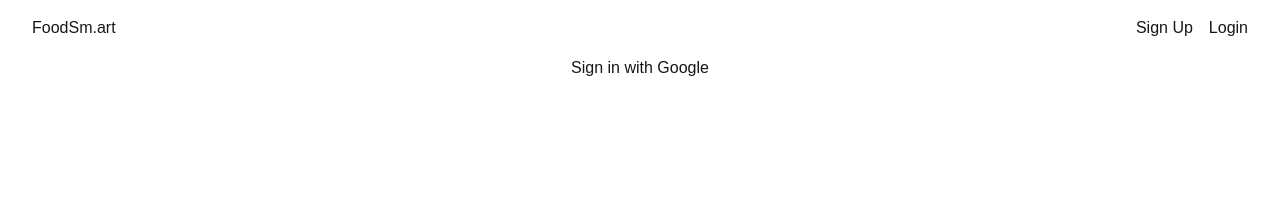
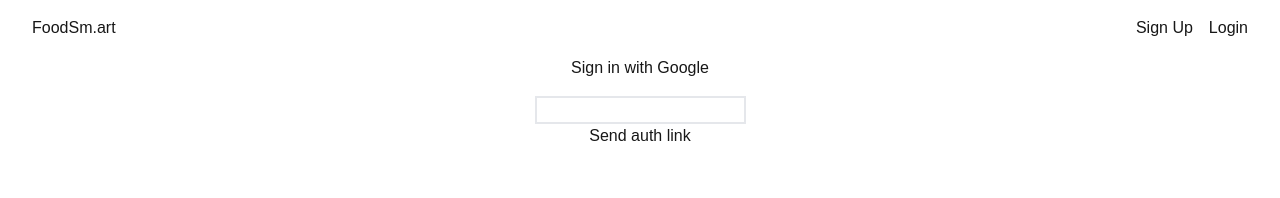
Before and after one commit to grgrnkoo/TravelFoodio, a Next.js app: page /login in a window 1280 px wide. Shown: the top 198 px of the page. Built offline with nearby package versions, Linux system fonts and the light colour scheme; no server answers.

Commit message:
some tailwind adjustments and magic form

```diff
--- a/package.json
+++ b/package.json
@@ -10,12 +10,12 @@
   },
   "dependencies": {
     "axios": "^1.7.9",
-    "magic-sdk": "^6.0.2",
     "mongoose": "^8.9.3",
     "next": "15.1.3",
     "next-auth": "^4.24.11",
     "react": "^19.0.0",
-    "react-dom": "^19.0.0"
+    "react-dom": "^19.0.0",
+    "resend": "^4.0.1"
   },
   "devDependencies": {
     "@eslint/eslintrc": "^3",
--- a/src/app/login/page.js
+++ b/src/app/login/page.js
@@ -9,6 +9,7 @@ export default function Login() {
     // Login page
     const { data: session, status } = useSession();
     const [data, setData] = useState({});
+    const [formEmail, setFormEmail] = useState('');
     const router = useRouter();
 
     useEffect(() => {
@@ -30,7 +31,39 @@ export default function Login() {
     console.log(data);
     console.log(session);
 
+    const handleChange = (e) => {
+        e.preventDefault();
+        setFormEmail(e.target.value);
+    }
+
+    const handleSubmit = async (e) => {
+        e.preventDefault();
+
+        try {
+            // Call NextAuth's email provider
+            // await signIn("email", { formEmail });
+            alert("Magic link sent! Please check your email.");
+          } catch (error) {
+            console.error("Error sending Magic Link:", error);
+            alert("Failed to send magic link. Please try again later.");
+          }
+    }
+
     return <>
         <button onClick={() => signIn('google')}>Sign in with Google</button>
+        <form
+            className="flex flex-col mt-4"
+            onSubmit={handleSubmit}
+        >
+            <input
+                type='email'
+                name='magic-email'
+                id='magic-email'
+                className="border-r-2 border-2"
+                onChange={handleChange}
+                value={formEmail}
+            />
+            <button type='submit'>Send auth link</button>
+        </form>
     </>
 }
--- a/tailwind.config.js
+++ b/tailwind.config.js
@@ -1,5 +1,6 @@
 module.exports = {
   content: [
+    "./src/**/*.{js,ts,jsx,tsx}",
     './pages/**/*.{js,ts,jsx,tsx}',
     './components/**/*.{js,ts,jsx,tsx}',
   ],
```
Also changed, not shown: src/app/page.js (line endings or trailing spaces), 1 other file (tests, documents, lock files or other folders).
